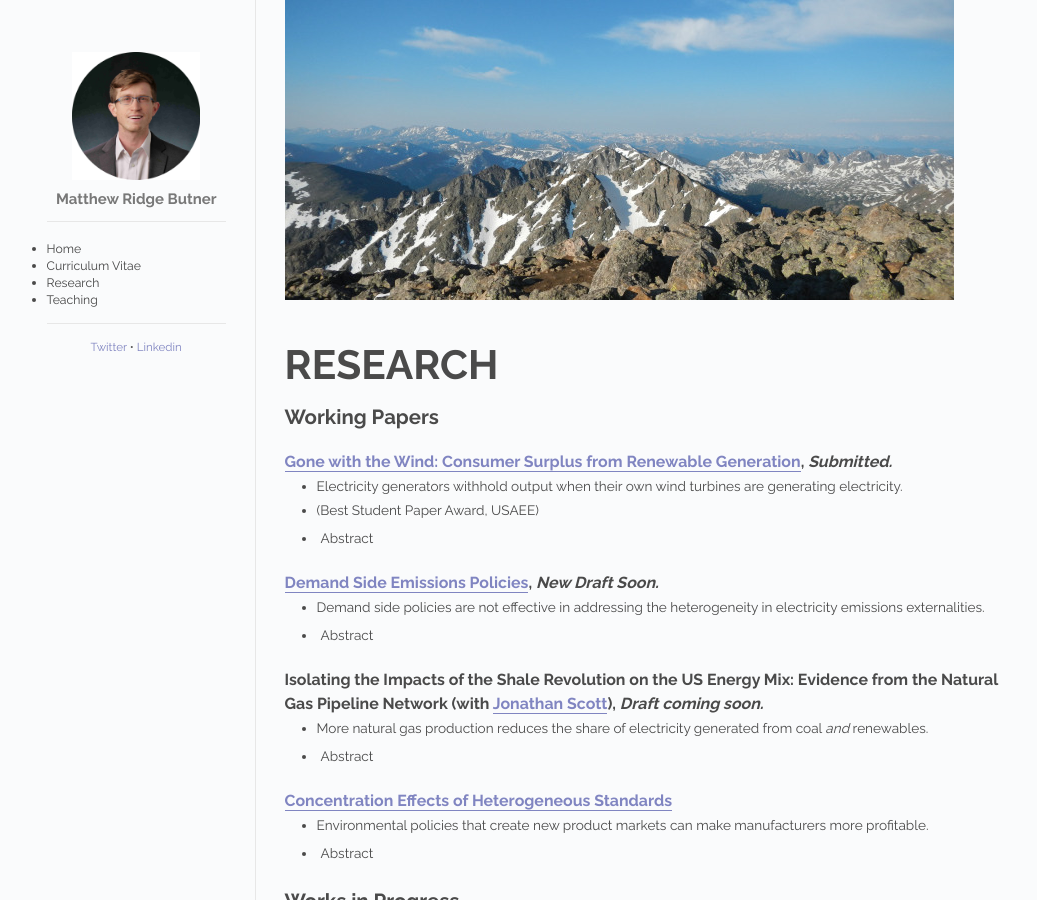
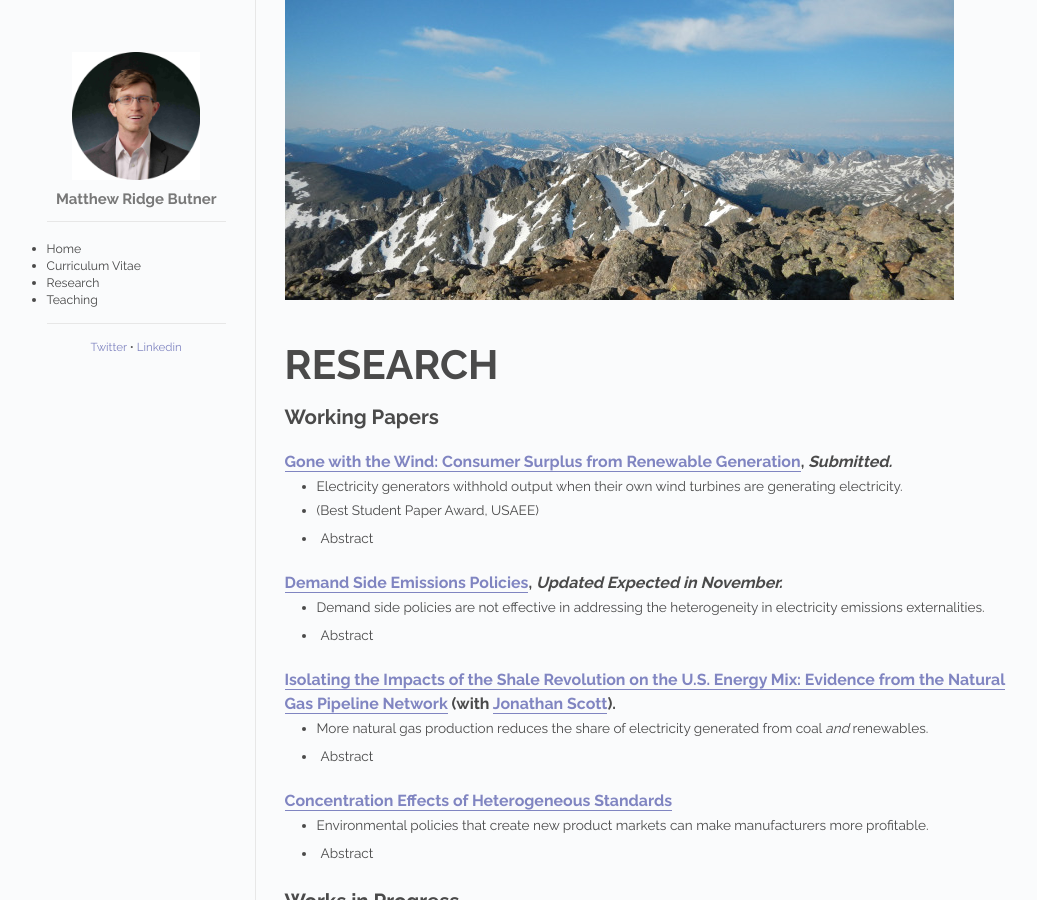
Before and after one commit to mattbutner/mattbutner.github.io, a Jekyll site: the page built from research.md, in a window 1280 px wide. Shown: the whole page, without its empty margins (103-1140 px from the left). Built offline with Jekyll 4.4.1, drawn with Linux system fonts in a browser that asks for light colours.

Commit message:
addshale

```diff
--- a/research.md
+++ b/research.md
@@ -18,12 +18,12 @@ date:   2019-03-03 12:00:00
     A majority of the electricity in the United States is cleared in a wholesale electricity market that is structured as a multi-unit, uniform price, auction. Over the past ten years there has been a rapid and large increase in the capacity of renewable electricity generation in these wholesale markets, drastically changing how these markets operate. One consensus is that this renewable generation is decreasing the wholesale price of electricity, as these units displace higher cost electricity generating units. Using a supply function equilibrium framework, I show how increased renewable generation can emphasize the economic incentive to withhold capacity, attenuating the impact of renewable generation on the wholesale price. Taking advantage of detailed data on the largest wholesale electricity market in the United States, I provide direct evidence that horizontally integrated firms that own wind turbines and other assets will withhold their other assets when their own wind turbine is generating electricity.  As a result, over 30% of wind generation is replacing withheld units suggesting a decrease in potential consumer surplus of 3.3 billion US Dollars from 2014 to 2016.</div></div>
 
 
-### [Demand Side Emissions Policies](/filecabinet/demand_side_emissions.pdf), <i>New Draft Soon.</i>
+### [Demand Side Emissions Policies](/filecabinet/demand_side_emissions.pdf), <i>Updated Expected in November.</i>
 - Demand side policies are not effective in addressing the heterogeneity in electricity emissions externalities.
 - <div class="container"><div class="header"><span>Abstract</span> </div><div class="content">
 When implementing a Pigouvian tax to address an externality, a principle is that the effectiveness of the policy is independent on where the tax is implemented. This would suggest that pricing the emissions associated with the generation, transmission, and distribution of electricity would be equally effective where the electricity is produced, or where it is consumed by residential, industrial, or commercial customers. I use hourly data on power plant generation and pollution emissions from 2010 to 2015 to evaluate alternative policies for addressing emission externalities associated with electricity generation.  I show that demand side policies, focusing on all generation within a given hour, are extremely ineffective in capturing the total variation in emission externalities. Conversely, the second best supply side policy can capture almost all of variation in emission externalities. This suggests that policies designed to address emission externalities should focus on wholesale markets operations and the generation of electricity, not utility retail pricing or demand response programs. </div></div>
 
-### Isolating the Impacts of the Shale Revolution on the US Energy Mix: Evidence from the Natural Gas Pipeline Network (with [Jonathan Scott](https://sites.google.com/site/jbscott18/)), <i>Draft coming soon.</i>
+### [Isolating the Impacts of the Shale Revolution on the U.S. Energy Mix: Evidence from the Natural Gas Pipeline Network](/filecabinet/Butner_Scott_Shale_Revolution.pdf) (with [Jonathan Scott](https://sites.google.com/site/jbscott18/)).
 - More natural gas production reduces the share of electricity generated from coal <em> and </em> renewables.
 - <div class="container"> <div class="header"><span>Abstract</span> </div> <div class="content"> This paper estimates the long-run effects of the shale revolution on aggregate US electricity fuel mix using pre-existing pipeline infrastructure as quasi-random exposure to an abundance of natural gas. We find that more natural gas deliveries reduces the amount of electricity generated from both coal plants and wind turbines. Even though the shale revolution has been attributed as a key contributor to reducing greenhouse gas emissions from electricity in the U.S., our counterfactual electricity mix implies the impact on total emissions from the shale revolution are neutral because of the substitution patterns across electricity generation technologies. </div></div>
 
```
Also changed, not shown: 1 other file.
